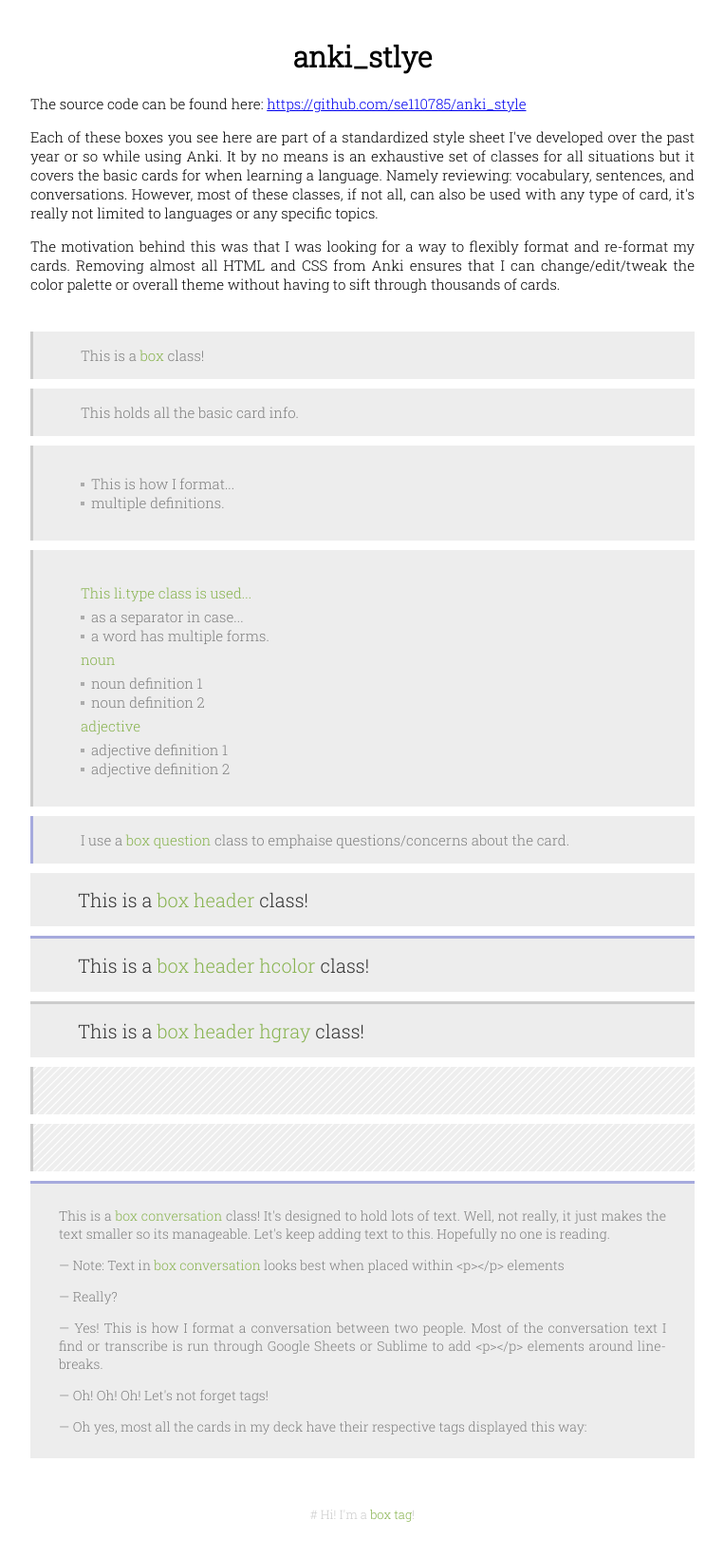
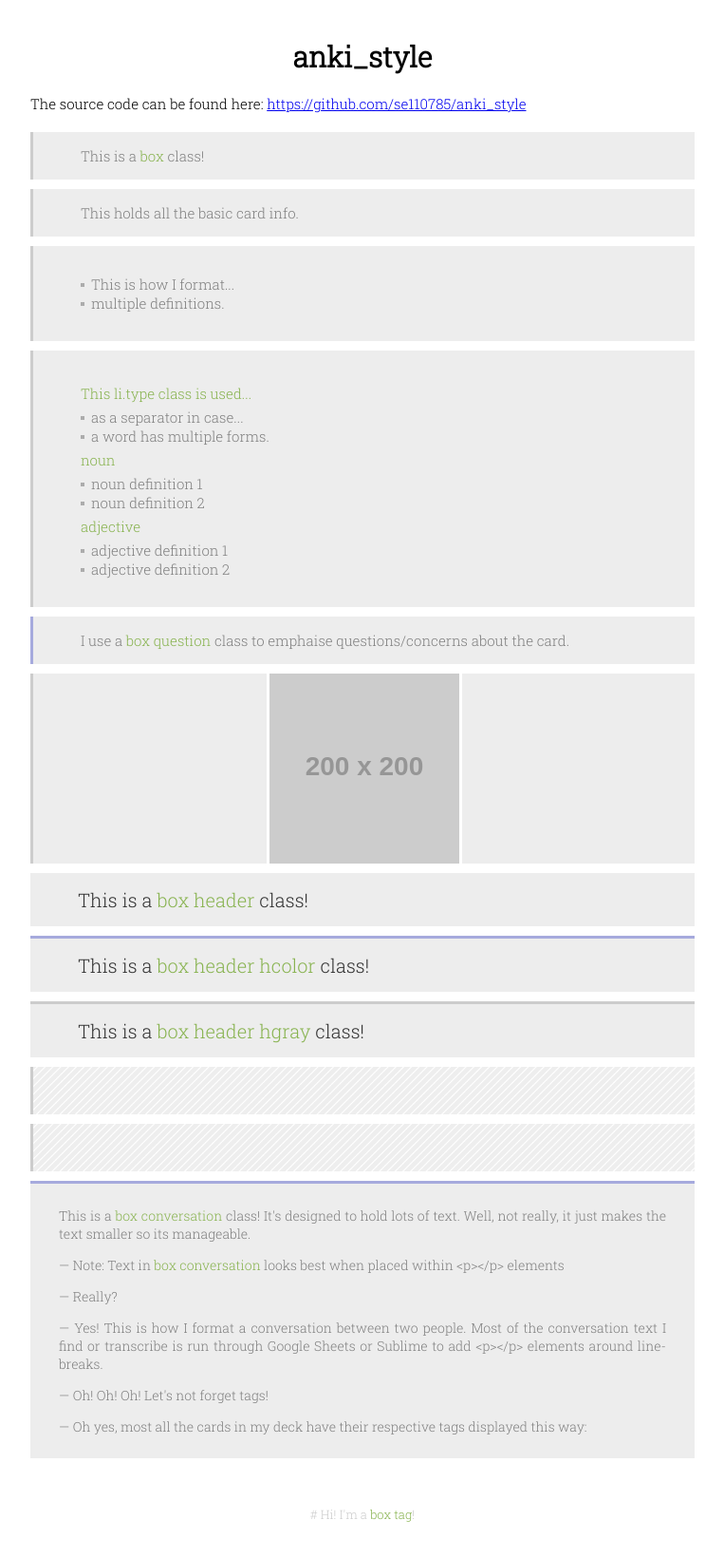
Before and after one commit to NSBum/anki_style, a plain HTML site: page index.html in a window 1280 px wide. Shown: the whole page at 95% size, without its empty margins (258-1021 px from the left). Drawn offline with Linux system fonts and the light colour scheme; placeholder pictures from the web are drawn by us.

Commit message:
Update html

```diff
--- a/index.html
+++ b/index.html
@@ -21,10 +21,8 @@
 
 	<div class="card">
 
-		<h1>anki_stlye</h1>
-		<p>The source code can be found here: <a href="https://github.com/se110785/anki_style">https://github.com/se110785/anki_style</a>
-		<p>Each of these boxes you see here are part of a standardized style sheet I've developed over the past year or so while using Anki. It by no means is an exhaustive set of classes for all situations but it covers the basic cards for when learning a language. Namely reviewing: vocabulary, sentences, and conversations. However, most of these classes, if not all, can also be used with any type of card, it's really not limited to languages or any specific topics.</p>
-		<p>The motivation behind this was that I was looking for a way to flexibly format and re-format my cards. Removing almost all HTML and CSS from Anki ensures that I can change/edit/tweak the color palette or overall theme without having to sift through thousands of cards.</p>
+		<h1>anki_style</h1>
+		<p>The source code can be found here: <a href="https://github.com/tnahs/anki_style">https://github.com/se110785/anki_style</a>
 
 		<br>
 
@@ -32,8 +30,8 @@
 		<div class="box">This holds all the basic card info.</div>
 		<div class="box">
 		  <ul>
-			<li>This is how I format...</li>
-			<li>multiple definitions.</li>
+				<li>This is how I format...</li>
+				<li>multiple definitions.</li>
 		  </ul>
 		</div>
 		<div class="box">
@@ -50,13 +48,14 @@
 		  </ul>
 		</div>
 		<div class="box question">I use a <span class="emphasize">box question</span> class to emphaise questions/concerns about the card.</div>
+		<div class="box pic"><img src="https://dummyimage.com/200x200/FFDD78/000000&text=I'm+a+box+pic!"></div>
 		<div class="box header">This is a <span class="emphasize">box header</span> class!</div>
 		<div class="box header hcolor">This is a <span class="emphasize">box header hcolor</span> class!</div>
 		<div class="box header hgray">This is a <span class="emphasize">box header hgray</span> class!</div>
 		<div class="box peek">This is a box peek class! Peekaboo!</div>
 		<div class="box peek">I usually put sentence translations in here so I don't rely on them!</div>
 		<div class="box conversation">
-		<p>This is a <span class="emphasize">box conversation</span> class! It's designed to hold lots of text. Well, not really, it just makes the text smaller so its manageable. Let's keep adding text to this. Hopefully no one is reading.</p>
+		<p>This is a <span class="emphasize">box conversation</span> class! It's designed to hold lots of text. Well, not really, it just makes the text smaller so its manageable.</p>
 		<p>— Note: Text in <span class="emphasize">box conversation</span> looks best when placed within &lt;p&gt;&lt;/p&gt; elements</p>
 		<p>— Really?</p>
 		<p>— Yes! This is how I format a conversation between two people. Most of the conversation text I find or transcribe is run through Google Sheets or Sublime to add &lt;p&gt;&lt;/p&gt; elements around line-breaks.</p>
```
Also changed, not shown: 1 other file.
